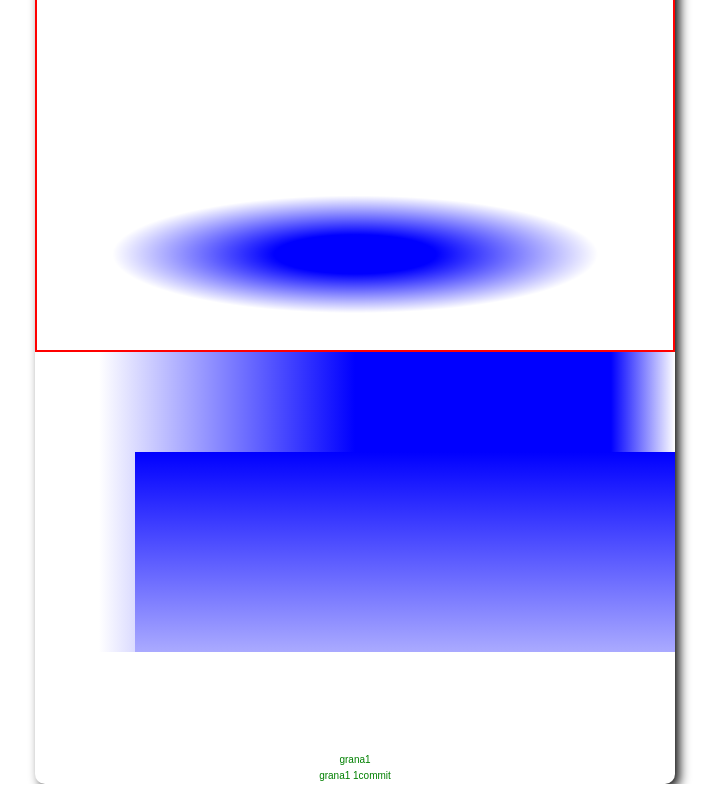
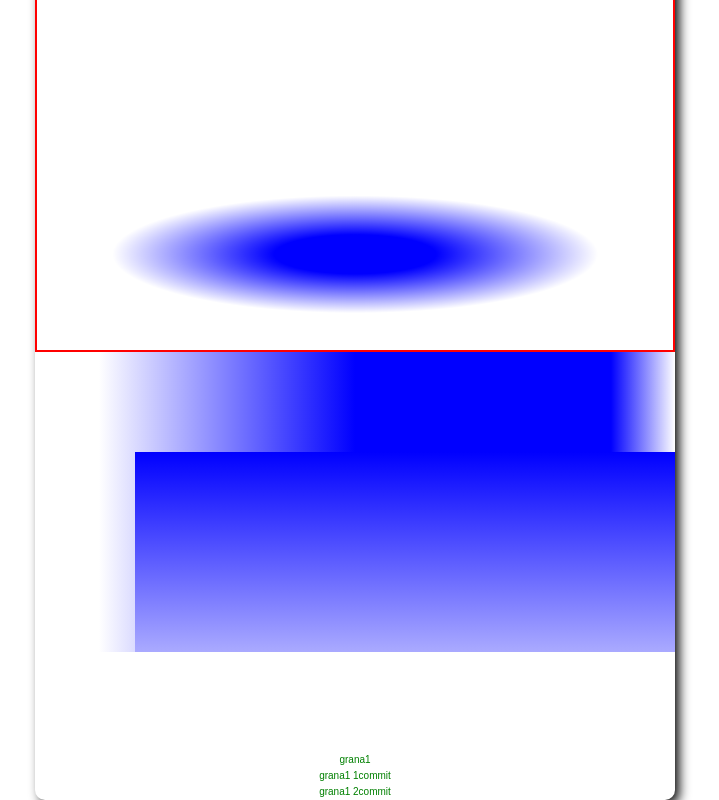
Before and after one commit to ivanbkovacevic/codefacto-test, a React (Create React App) app: page / in a window 1280 px wide. Shown: the part 2539-3339 px from the top of the page, without its empty margins (285-1004 px from the left). Built offline with nearby package versions, Linux system fonts and the light colour scheme.

Commit message:
grana 1 2commit

```diff
--- a/src/components/RadialGradijent.js
+++ b/src/components/RadialGradijent.js
@@ -9,6 +9,7 @@ const RadialGradijent = () => {
         <div className="multiple-gradient"></div>
         <p>grana1</p>
         <p>grana1 1commit</p>
+        <p>grana1 2commit</p>
         </>
     );
 };
```
